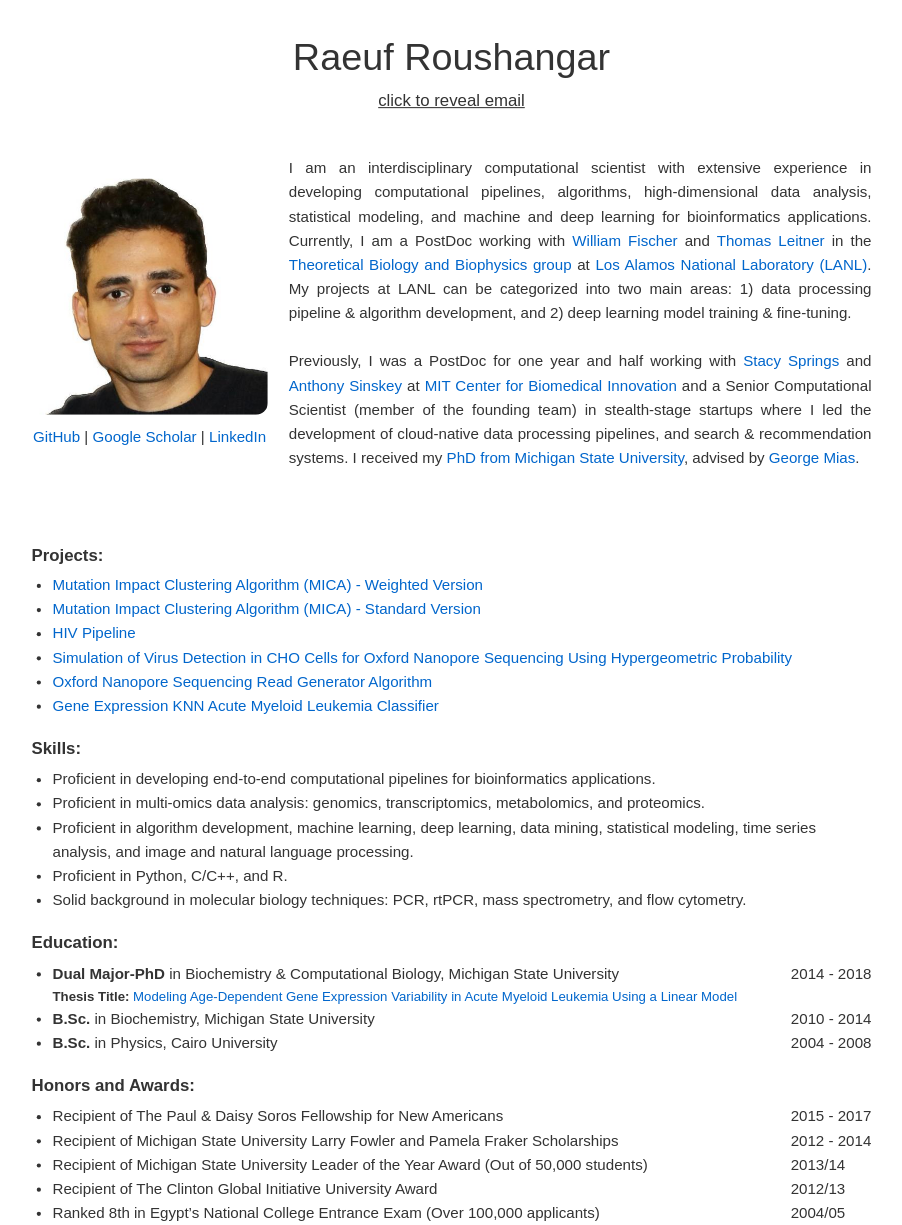
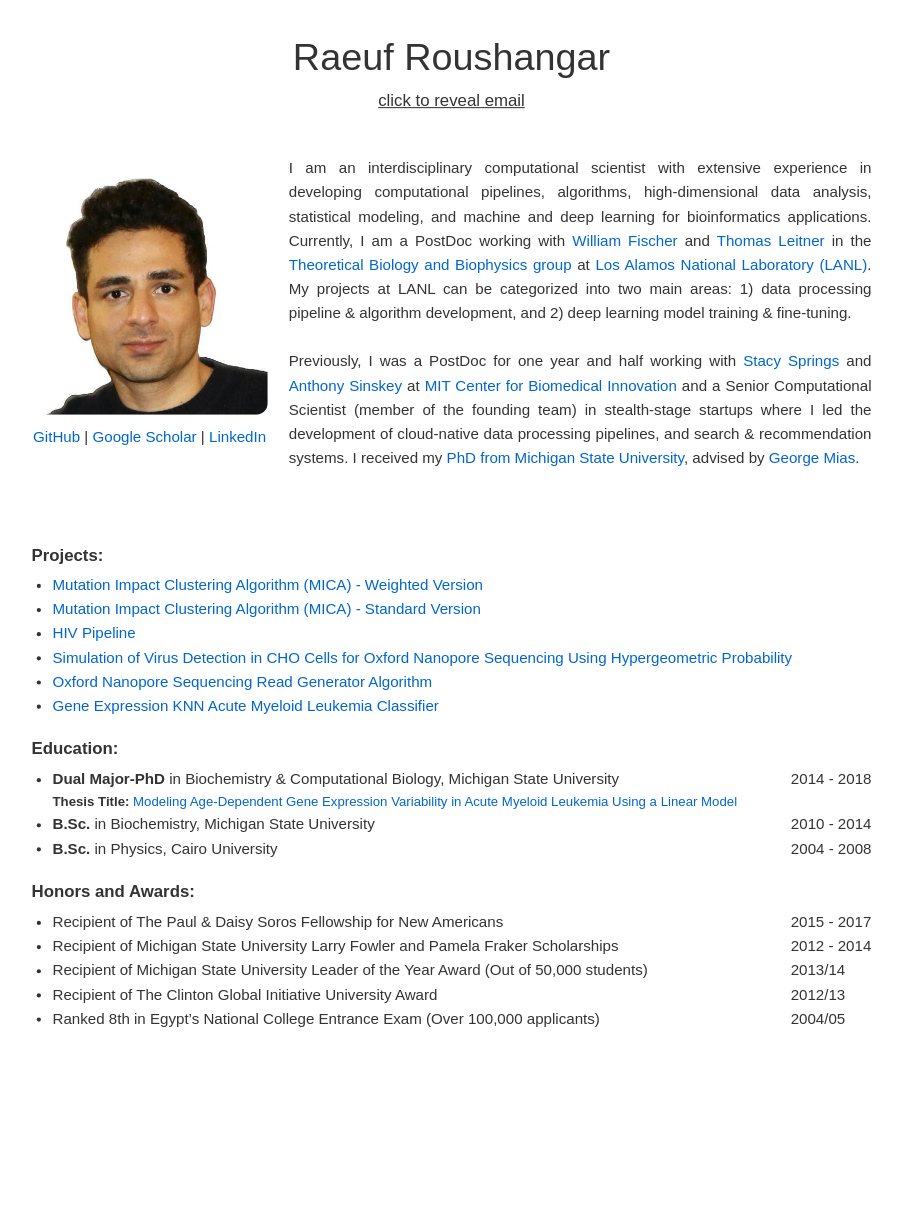
Before and after one commit to raeufroushangar/raeufroushangar.com, a Jekyll site: the page built from index.html, in a window 1280 px wide. Shown: the whole page, without its empty margins (209-1111 px from the left). Built offline with Jekyll 4.4.1, drawn with Linux system fonts in a browser that asks for light colours; after the commit the page ends 1031 px from its top, so only the background shows below that.

Commit message:
Updated bio.

```diff
--- a/index.html
+++ b/index.html
@@ -43,14 +43,14 @@ title: Home
 </ul>
 
 
-<h3 style="margin-bottom: 5px; font-size: 1em;">Skills:</h3>
+<!-- <h3 style="margin-bottom: 5px; font-size: 1em;">Skills:</h3>
 <ul style="margin-top: 0; font-size: 0.9em; padding-left: 20px;">
   <li>Proficient in developing end-to-end computational pipelines for bioinformatics applications.</li>
   <li>Proficient in multi-omics data analysis: genomics, transcriptomics, metabolomics, and proteomics.</li>
   <li>Proficient in algorithm development, machine learning, deep learning, data mining, statistical modeling, time series analysis, and image and natural language processing.</li>
   <li>Proficient in Python, C/C++, and R.</li>
   <li>Solid background in molecular biology techniques: PCR, rtPCR, mass spectrometry, and flow cytometry.</li>
-</ul>
+</ul> -->
 
 <h3 style="margin-bottom: 5px; font-size: 1em;">Education:</h3>
 <ul style="margin-top: 0; list-style-type: disc; padding-left: 20px; font-size: 0.9em;">
```
